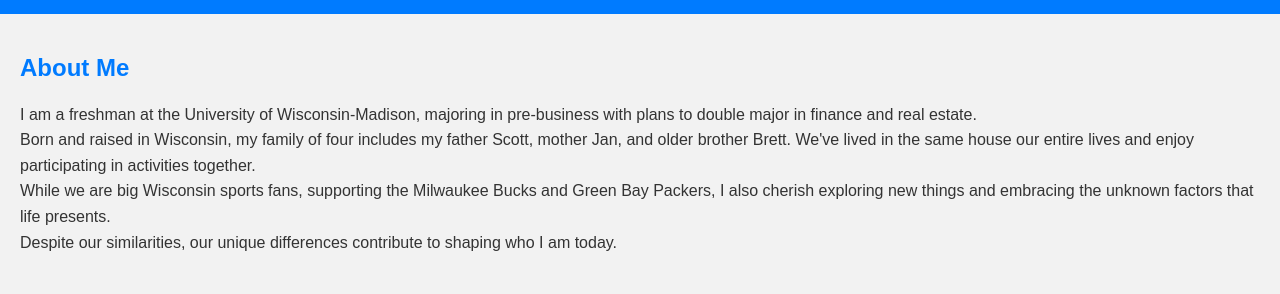
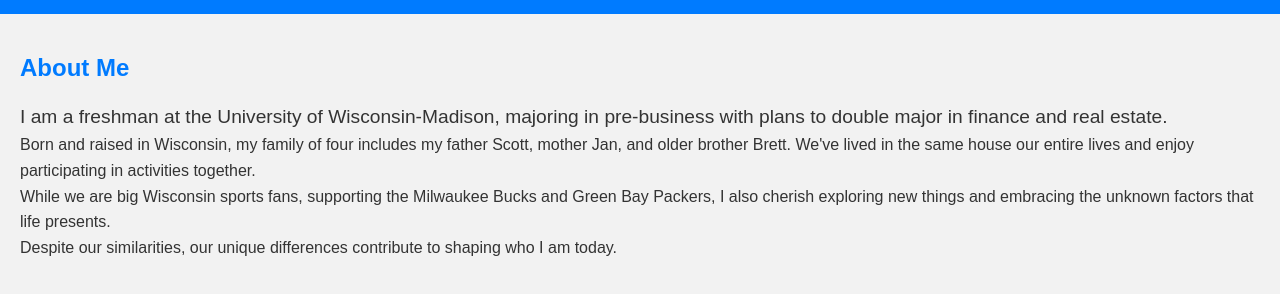
Before and after one commit to eweber13/eweber13.github.io, a plain HTML site: page index.html in a window 1280 px wide. Shown: the part 116-410 px from the top of the page. Drawn offline with Linux system fonts and the light colour scheme.

Commit message:
Update index.html

```diff
--- a/index.html
+++ b/index.html
@@ -22,8 +22,8 @@
     <section>
         <h2>About Me</h2>
         <p>
-            I am a freshman at the University of Wisconsin-Madison, majoring in pre-business with plans to double major
-            in finance and real estate.
+            <span class="larger-font">I am a freshman at the University of Wisconsin-Madison, majoring in pre-business with plans to double major
+                in finance and real estate.</span>
             <br>
             Born and raised in Wisconsin, my family of four includes my father Scott, mother Jan, and older brother
             Brett.
```
